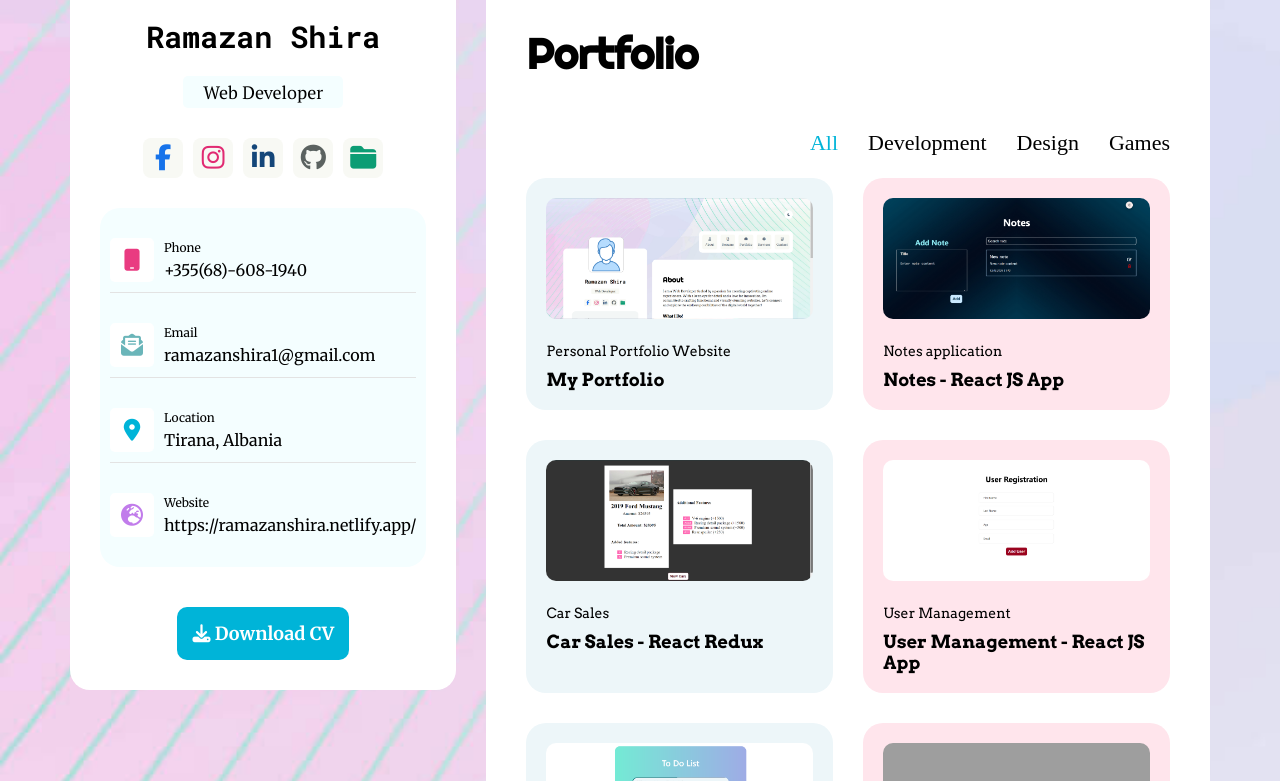
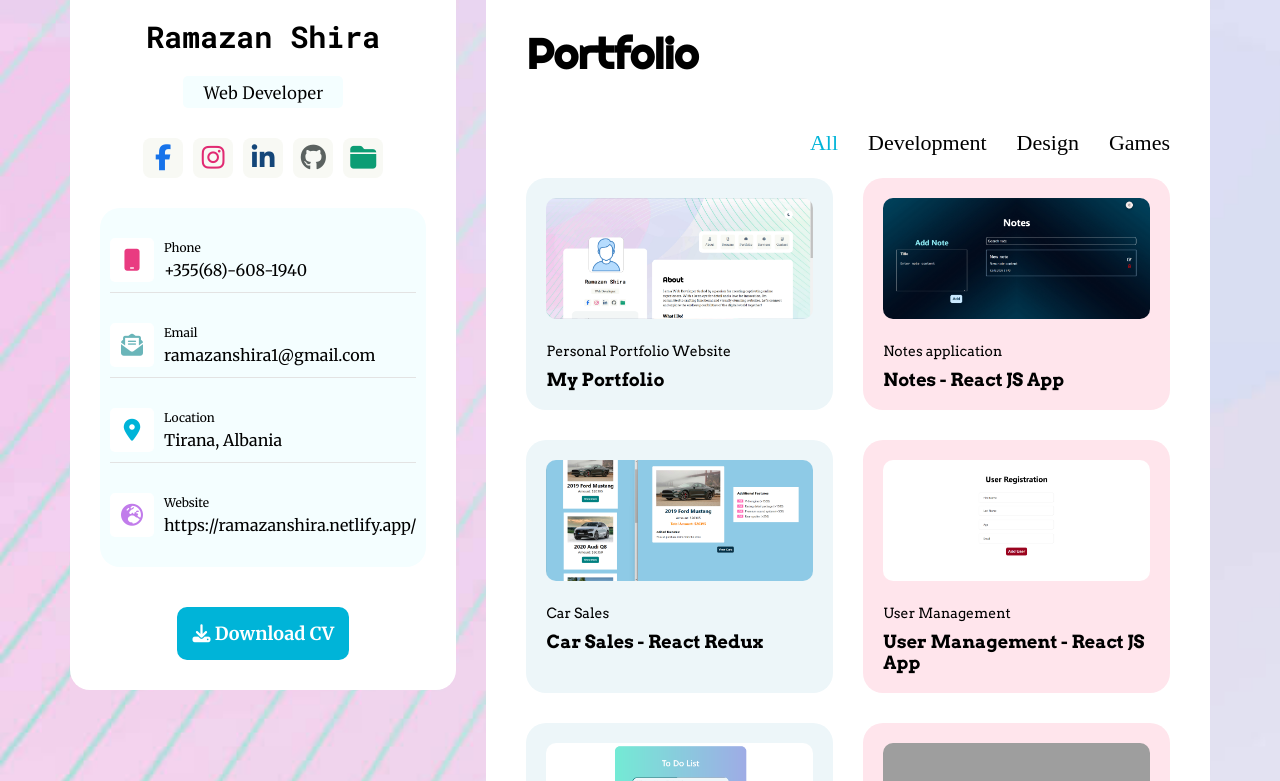
Before and after one commit to ramazan-shira/Personal_Porfolio, a React (Create React App) app: page /portfolio in a window 1280 px wide. Shown: the part 394-1175 px from the top of the page. Built offline with nearby package versions, Linux system fonts and the light colour scheme; grey boxes are pictures that could not be loaded; some icons are missing; a web font is replaced by a local one.

Commit message:
Portfolio projects added

```diff
--- a/src/Personal-web/Portfolio/cards.js
+++ b/src/Personal-web/Portfolio/cards.js
@@ -1,5 +1,5 @@
 import notes from "../../Assets/Images/notes-react.png";
-import carSales from "../../Assets/Images/car-sales.png";
+import carSales from "../../Assets/Images/carSales.png";
 import userManagement from "../../Assets/Images/user-management.png";
 import toDoListRedux from "../../Assets/Images/toDoList-redux.png";
 import todolistReact from "../../Assets/Images/todolist=react.png";
@@ -35,7 +35,7 @@ const cards = [
     id: 3,
     title: "Car Sales - React Redux",
     subtitle: "Car Sales",
-    url: "https://carsales-redux.netlify.app/",
+    url: "https://rsh-car-sales-redux.netlify.app/",
     img: carSales,
     category: "development",
   },
```
Also changed, not shown: src/Assets/Images/car-sales.png (deleted), src/Assets/Images/carSales.png (added).
